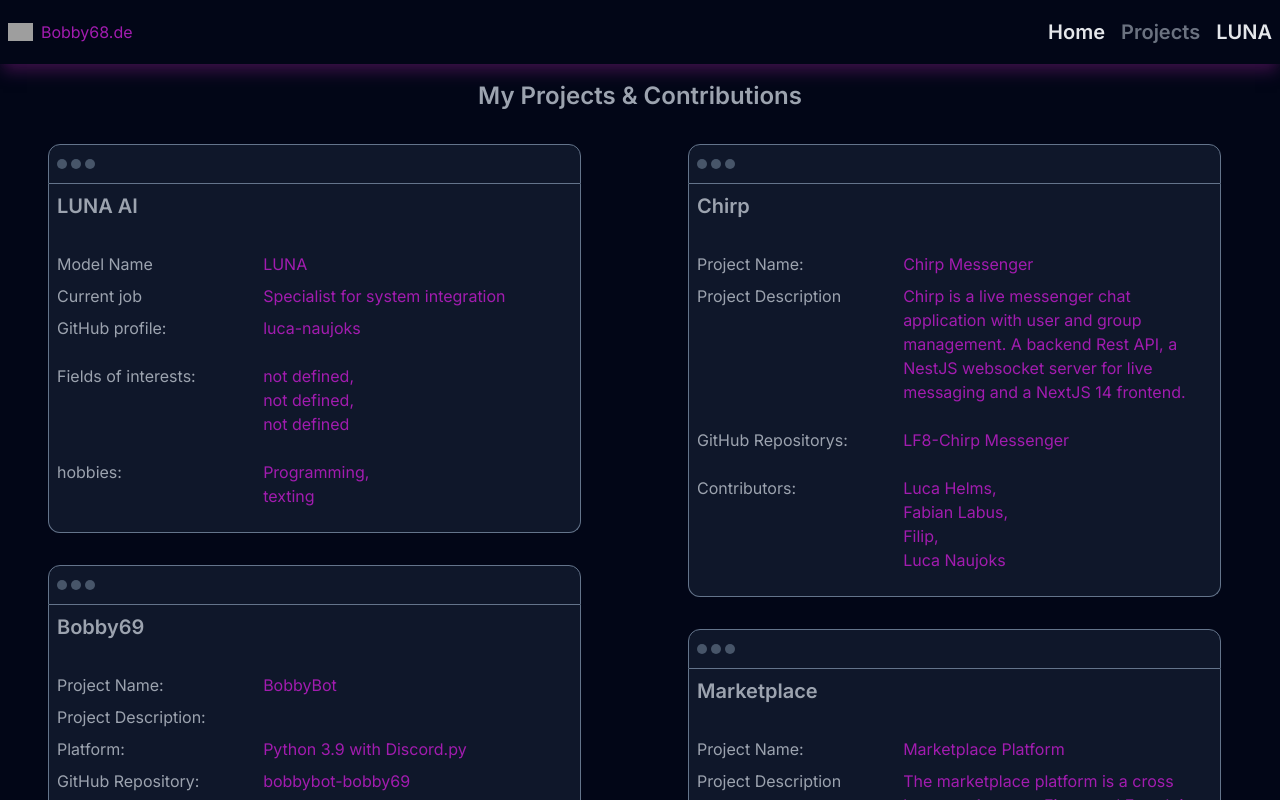
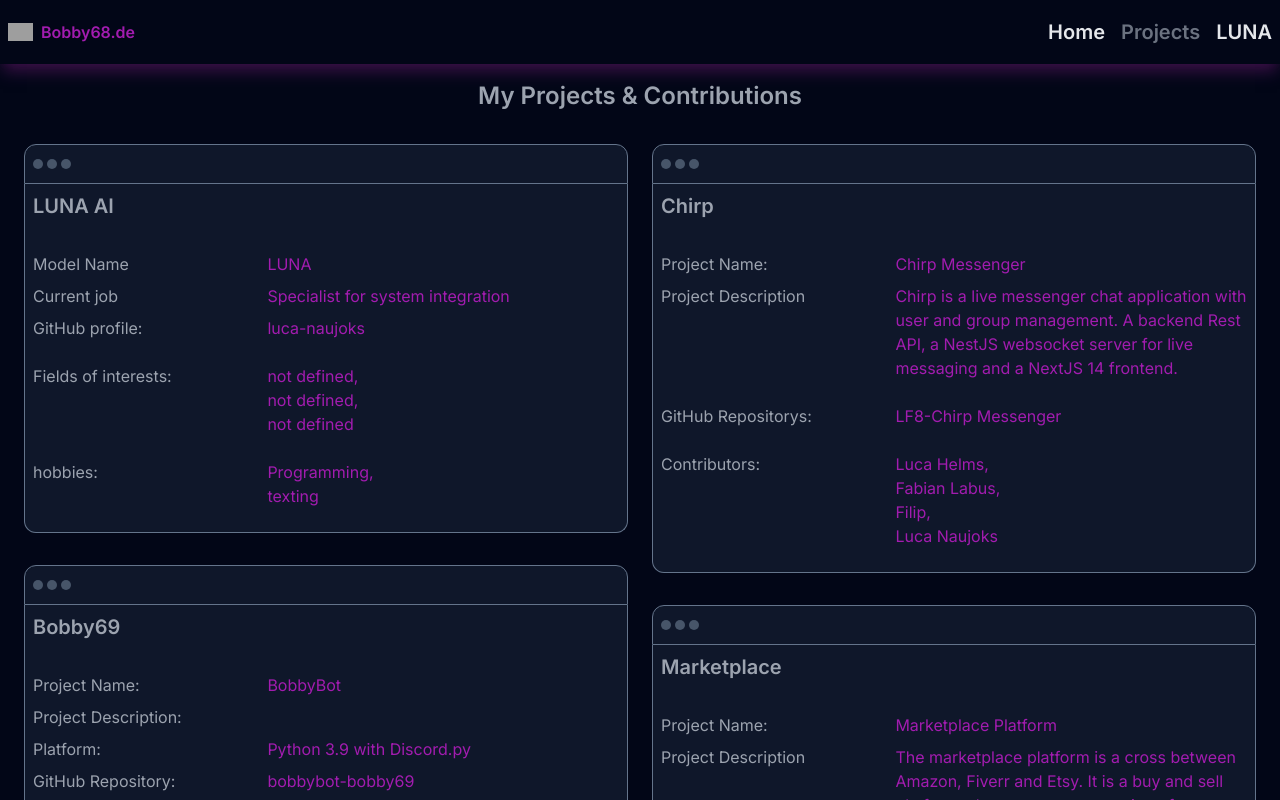
Before and after one commit to luca-naujoks/nextjs-app, a Next.js app: page /projects in a window 1280 px wide. Shown: the top 800 px of the page. Built offline with nearby package versions, Linux system fonts and the light colour scheme; grey boxes are pictures that could not be loaded.

Commit message:
fixed small bugs, updated punycode 2.3.1

```diff
--- a/app/(projects)/luna/page.tsx
+++ b/app/(projects)/luna/page.tsx
@@ -12,7 +12,6 @@
                 </ProjectCard>
             </div>
             <div className='w-1/2'>
-
             </div>
         </div>
     );
--- a/app/(projects)/projects/page.tsx
+++ b/app/(projects)/projects/page.tsx
@@ -19,7 +19,7 @@
   return (
     <div className="">
       <h1 className="text-center font-semibold text-2xl text-gray-400 mt-4">My Projects & Contributions</h1>
-      <div id="project_container" className="grid grid-cols-2">
+      <div id="project_container" className="grid grid-cols-2 gap-6 mx-6">
 
         <ul id="left-lane">
           <li><ProjectCard projectTitle="LUNA AI">
--- a/app/page.tsx
+++ b/app/page.tsx
@@ -78,7 +78,7 @@
                 <p>Specialist for system integration</p>
               </ProjectDetails>
               <ProjectDetails label="GitHub Profile:" className="mt-6">
-                <Link href={"https://github.com/luca-naujoks"} target="_blank">luca-naujoks</Link>
+                <Link href={"https://github.com/luca-naujoks"} target="_blank" className="hover:opacity-50">luca-naujoks</Link>
               </ProjectDetails>
               <ProjectDetails label="Fields of Interests:" className="mt-6">
                 <p>Artificial Intelligence,</p>
--- a/components/navigation.component.tsx
+++ b/components/navigation.component.tsx
@@ -27,7 +27,7 @@
         <div className="flex justify-between h-16 p-2 bg-slate-950 shadow-fuchsia-bottom">
             <div className="flex items-center gap-2 cursor-pointer" onClick={() => router.push('/')}>
                 <Image src="/icon.png" width={25} height={10} alt="logo"/>
-                <span>Bobby68.de</span>
+                <span className="font-semibold">Bobby68.de</span>
             </div>
             <div className="flex gap-4 items-center">
                 {elements.map((element, index) => (
--- a/components/projectcard.component.tsx
+++ b/components/projectcard.component.tsx
@@ -5,7 +5,7 @@
 
 export const ProjectCard = ({ children, projectTitle }: ProjectCardProps) => {
     return (
-        <div id="main_card" className="h-fit w-5/6 mt-8 mx-12 z-10 hover:scale-105 duration-300 cursor-pointer hover:shadow-[0_35px_60px_-15px_rgba(112,26,117,0.3)]">
+        <div id="main_card" className="h-fit w-fill mt-8 z-10 hover:scale-105 duration-300 cursor-pointer hover:shadow-[0_35px_60px_-15px_rgba(112,26,117,0.3)]">
             <div id="head" className="flex items-center pl-2 gap-1 border border-slate-500 bg-slate-900 w-full h-10 rounded-t-xl">
                 <div className="w-2.5 h-2.5 bg-slate-600 rounded-full" />
                 <div className="w-2.5 h-2.5 bg-slate-600 rounded-full" />
--- a/next.config.mjs
+++ b/next.config.mjs
@@ -1,4 +1,16 @@
 /** @type {import('next').NextConfig} */
-const nextConfig = {};
+const nextConfig = {
+    i18n: {
+        locales: ['en-US'],
+        defaultLocale: 'en-US',
+
+        domains: [
+            {
+                domain: 'bobby68.de',
+                defaultLocale: 'en-US',
+            },
+        ]
+    }
+};
 
 export default nextConfig;
```
Also changed, not shown: 1 other file (tests, documents, lock files or other folders).
